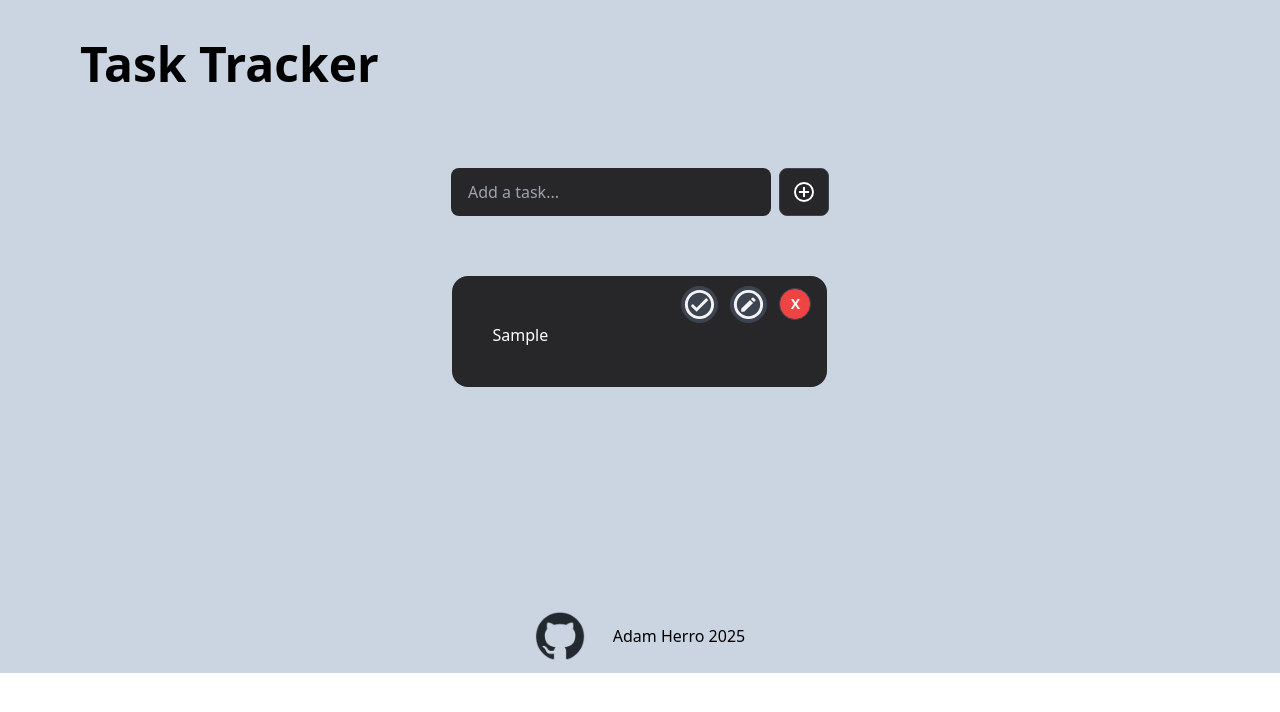
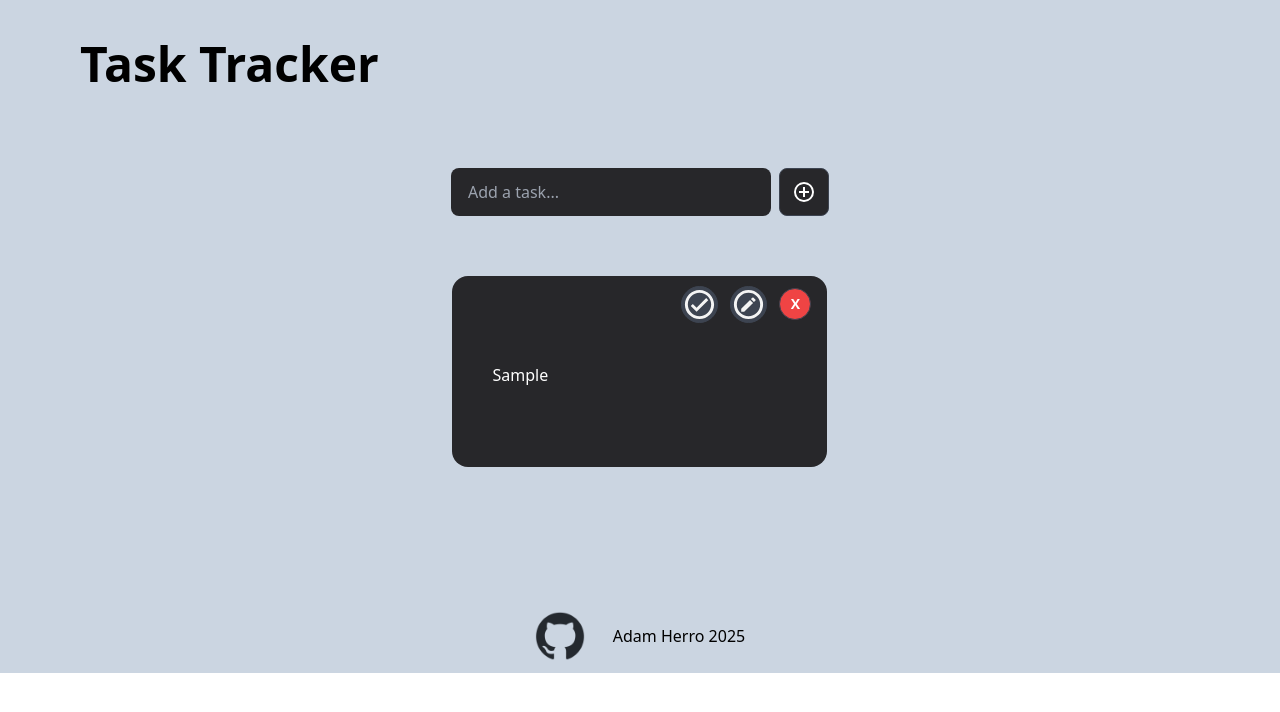
Before and after one commit to amherro/to-do-react-app, a React (Create React App) app: page / in a window 1280 px wide. Both pictures are taken after typing "Sample" into the empty fields and a click on the button 804 px from the left and 192 px from the top of the page. Shown: the top 712 px of the page. Built offline with nearby package versions, Linux system fonts and the light colour scheme.

Commit message:
Adding padding between the text and buttons in each card

```diff
--- a/src/components/Task.jsx
+++ b/src/components/Task.jsx
@@ -55,7 +55,7 @@ const Task = ({ task }) => {
           X
         </button>
       </div>
-      <div className="card-body text-white p-5 pt-0 pb-10 pl-10">{name}</div>
+      <div className="card-body text-white p-5 pt-10 pb-20 pl-10">{name}</div>
     </div>
   );
 };
```
